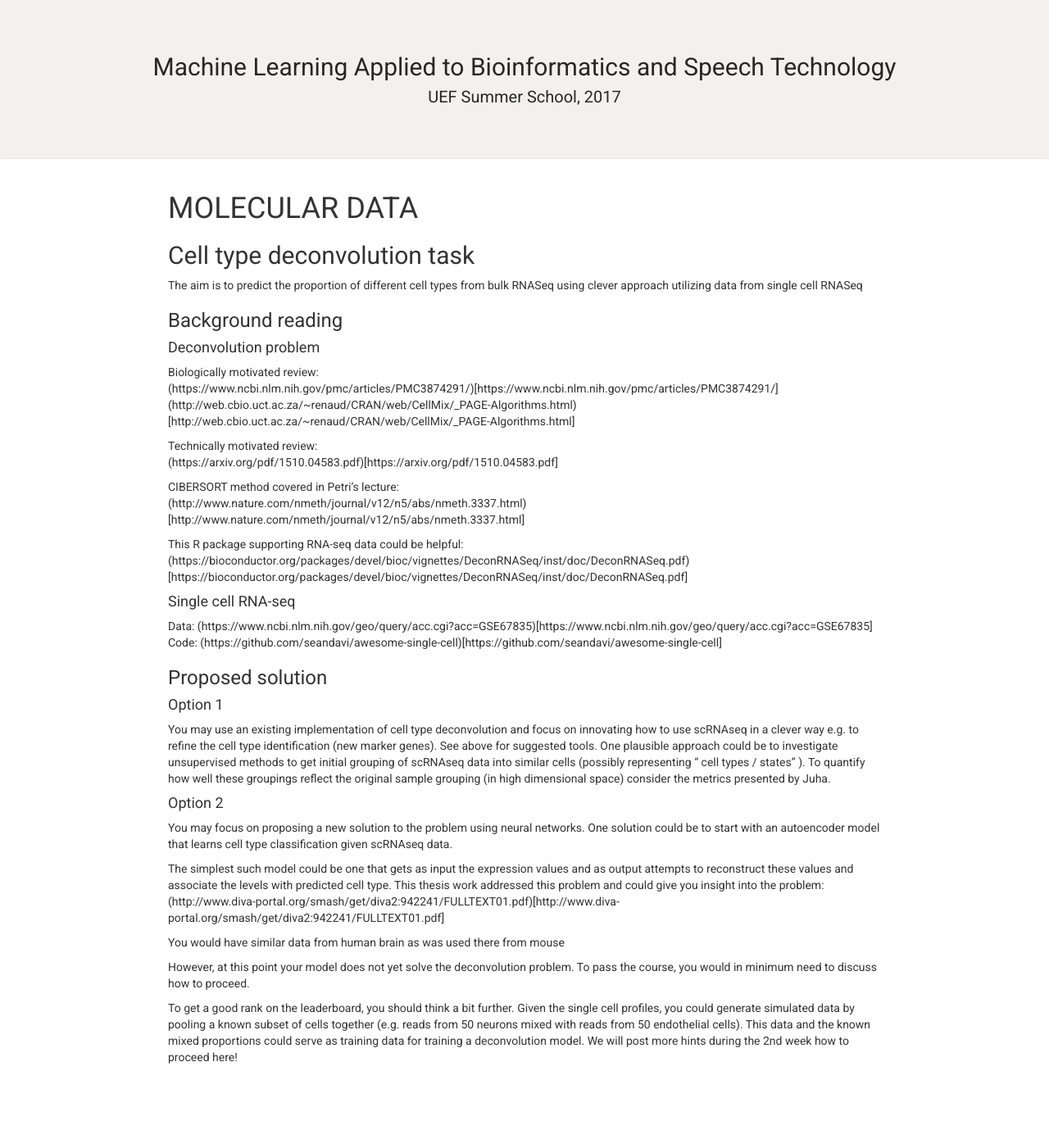
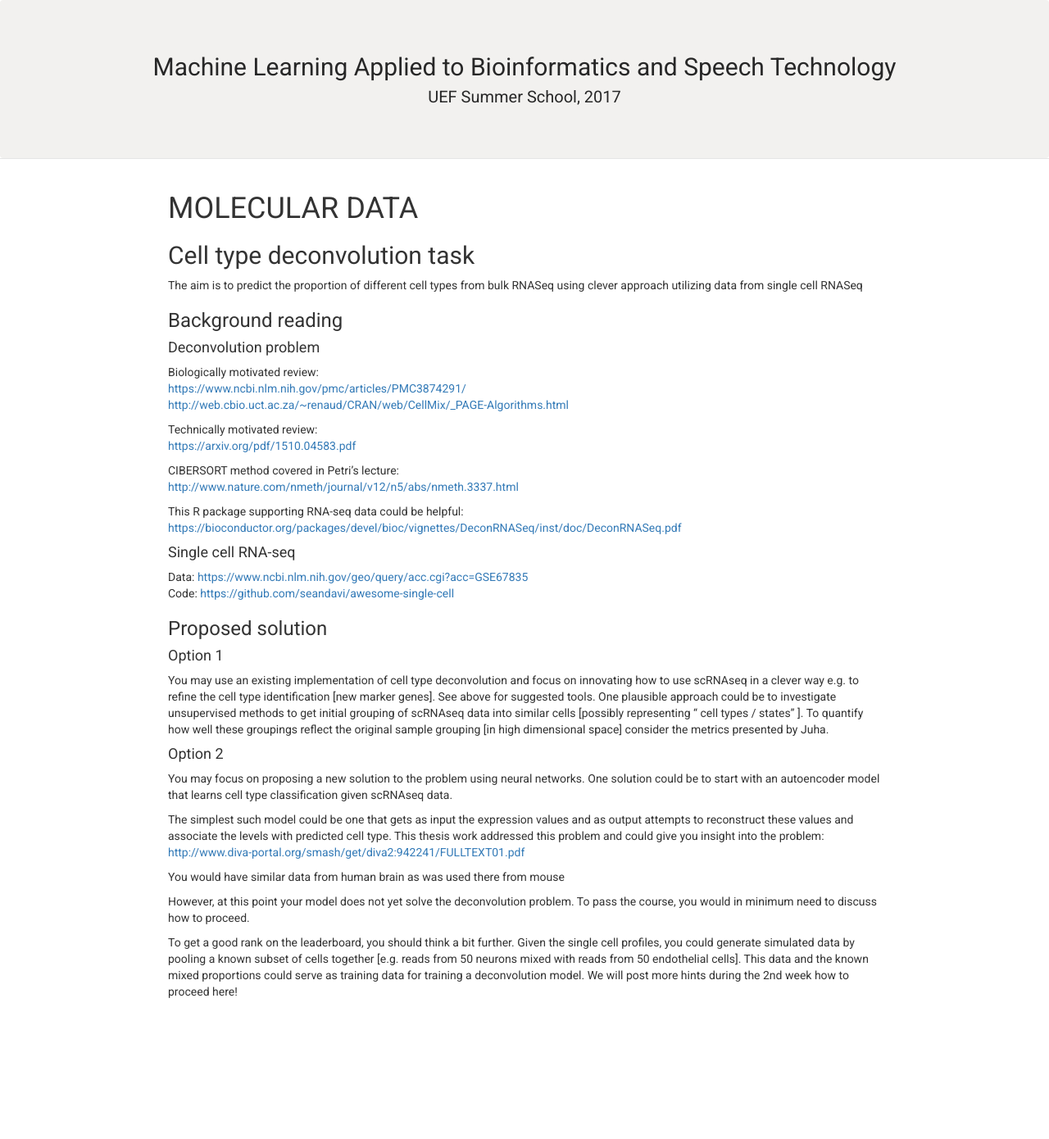
Before and after one commit to abrahamwoubie/Summer_School_RL, a Jekyll site: the page built from rnaseq.md, in a window 1280 px wide. Shown: the whole page at 82% size. Built offline with Jekyll 4.4.1, drawn with Linux system fonts in a browser that asks for light colours; nearby versions of some CDN libraries; after the commit the page ends 1310 px from its top, so only the background shows below that.

Commit message:
Fixed links

```diff
--- a/rnaseq.md
+++ b/rnaseq.md
@@ -15,40 +15,40 @@ The aim is to predict the proportion of different cell types from bulk RNASeq us
 #### Deconvolution problem
 
 Biologically motivated review: <br>
-(https://www.ncbi.nlm.nih.gov/pmc/articles/PMC3874291/)[https://www.ncbi.nlm.nih.gov/pmc/articles/PMC3874291/]<br>
-(http://web.cbio.uct.ac.za/~renaud/CRAN/web/CellMix/_PAGE-Algorithms.html)[http://web.cbio.uct.ac.za/~renaud/CRAN/web/CellMix/_PAGE-Algorithms.html]
+[https://www.ncbi.nlm.nih.gov/pmc/articles/PMC3874291/](https://www.ncbi.nlm.nih.gov/pmc/articles/PMC3874291/)<br>
+[http://web.cbio.uct.ac.za/~renaud/CRAN/web/CellMix/_PAGE-Algorithms.html](http://web.cbio.uct.ac.za/~renaud/CRAN/web/CellMix/_PAGE-Algorithms.html)
 
 Technically motivated review: <br>
-(https://arxiv.org/pdf/1510.04583.pdf)[https://arxiv.org/pdf/1510.04583.pdf]
+[https://arxiv.org/pdf/1510.04583.pdf](https://arxiv.org/pdf/1510.04583.pdf)
 
 CIBERSORT method covered in Petri’s lecture: <br>
-(http://www.nature.com/nmeth/journal/v12/n5/abs/nmeth.3337.html)[http://www.nature.com/nmeth/journal/v12/n5/abs/nmeth.3337.html]
+[http://www.nature.com/nmeth/journal/v12/n5/abs/nmeth.3337.html](http://www.nature.com/nmeth/journal/v12/n5/abs/nmeth.3337.html)
 
 This R package supporting RNA-seq data could be helpful: <br>
-(https://bioconductor.org/packages/devel/bioc/vignettes/DeconRNASeq/inst/doc/DeconRNASeq.pdf)[https://bioconductor.org/packages/devel/bioc/vignettes/DeconRNASeq/inst/doc/DeconRNASeq.pdf]
+[https://bioconductor.org/packages/devel/bioc/vignettes/DeconRNASeq/inst/doc/DeconRNASeq.pdf](https://bioconductor.org/packages/devel/bioc/vignettes/DeconRNASeq/inst/doc/DeconRNASeq.pdf])
 
 
 #### Single cell RNA-seq
 
-Data: (https://www.ncbi.nlm.nih.gov/geo/query/acc.cgi?acc=GSE67835)[https://www.ncbi.nlm.nih.gov/geo/query/acc.cgi?acc=GSE67835] <br>
-Code: (https://github.com/seandavi/awesome-single-cell)[https://github.com/seandavi/awesome-single-cell]
+Data: [https://www.ncbi.nlm.nih.gov/geo/query/acc.cgi?acc=GSE67835](https://www.ncbi.nlm.nih.gov/geo/query/acc.cgi?acc=GSE67835) <br>
+Code: [https://github.com/seandavi/awesome-single-cell](https://github.com/seandavi/awesome-single-cell)
 
 
 ### Proposed solution
 
 #### Option 1
 
-You may use an existing implementation of cell type deconvolution and focus on innovating how to use scRNAseq in a clever way e.g. to refine the cell type identification (new marker genes). See above for suggested tools. One plausible approach could be to investigate unsupervised methods to get initial grouping of scRNAseq data into similar cells (possibly representing “ cell types / states” ). To quantify how well these groupings reflect the original sample grouping (in high dimensional space) consider the metrics presented by Juha.
+You may use an existing implementation of cell type deconvolution and focus on innovating how to use scRNAseq in a clever way e.g. to refine the cell type identification [new marker genes]. See above for suggested tools. One plausible approach could be to investigate unsupervised methods to get initial grouping of scRNAseq data into similar cells [possibly representing “ cell types / states” ]. To quantify how well these groupings reflect the original sample grouping [in high dimensional space] consider the metrics presented by Juha.
 
 #### Option 2
 
 You may focus on proposing a new solution to the problem using neural networks.
 One solution could be to start with an autoencoder model that learns cell type classification given scRNAseq data.
 
-The simplest such model could be one that gets as input the expression values and as output attempts to reconstruct these values and associate the levels with predicted cell type. This thesis work addressed this problem and could give you insight into the problem: (http://www.diva-portal.org/smash/get/diva2:942241/FULLTEXT01.pdf)[http://www.diva-portal.org/smash/get/diva2:942241/FULLTEXT01.pdf]
+The simplest such model could be one that gets as input the expression values and as output attempts to reconstruct these values and associate the levels with predicted cell type. This thesis work addressed this problem and could give you insight into the problem: [http://www.diva-portal.org/smash/get/diva2:942241/FULLTEXT01.pdf](http://www.diva-portal.org/smash/get/diva2:942241/FULLTEXT01.pdf)
 
 You would have similar data from human brain as was used there from mouse
 
 However, at this point your model does not yet solve the deconvolution problem. To pass the course, you would in minimum need to discuss how to proceed.
 
-To get a good rank on the leaderboard, you should think a bit further. Given the single cell profiles, you could generate simulated data by pooling a known subset of cells together (e.g. reads from 50 neurons mixed with reads from 50 endothelial cells). This data and the known mixed proportions could serve as training data for training a deconvolution model. We will post more hints during the 2nd week how to proceed here!
+To get a good rank on the leaderboard, you should think a bit further. Given the single cell profiles, you could generate simulated data by pooling a known subset of cells together [e.g. reads from 50 neurons mixed with reads from 50 endothelial cells]. This data and the known mixed proportions could serve as training data for training a deconvolution model. We will post more hints during the 2nd week how to proceed here!
```
